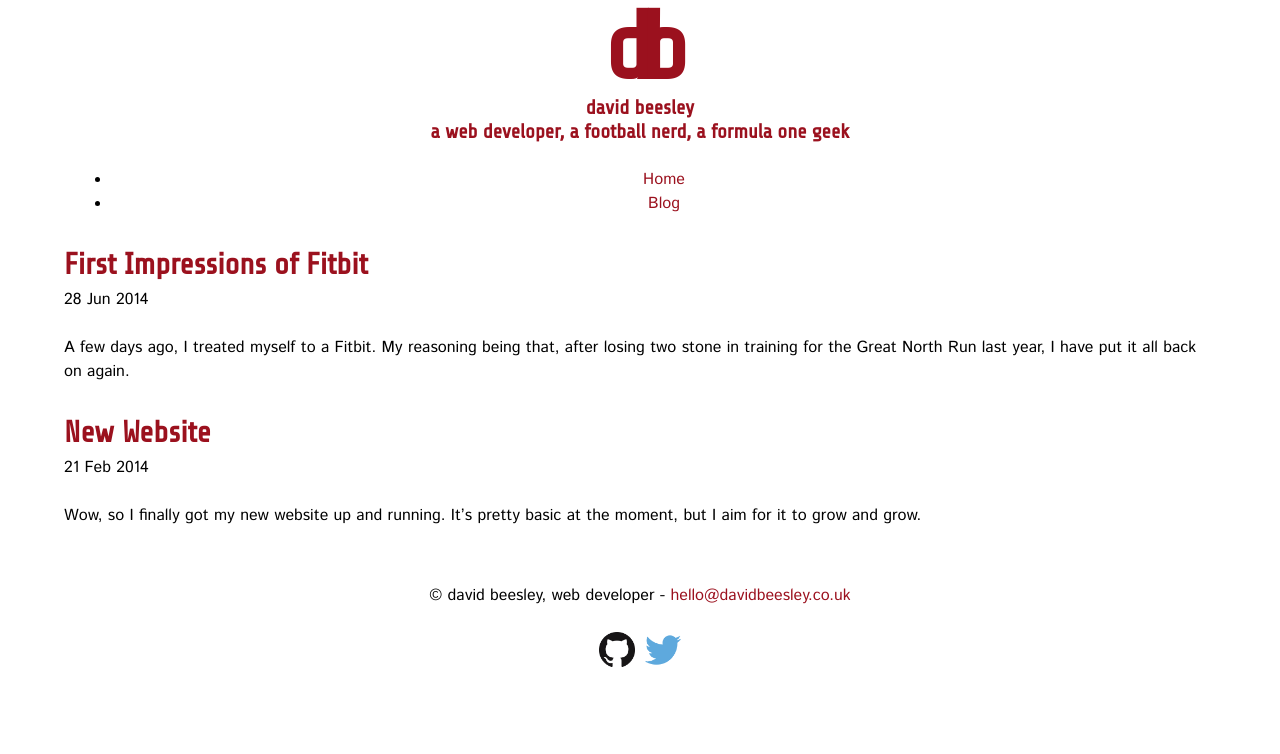
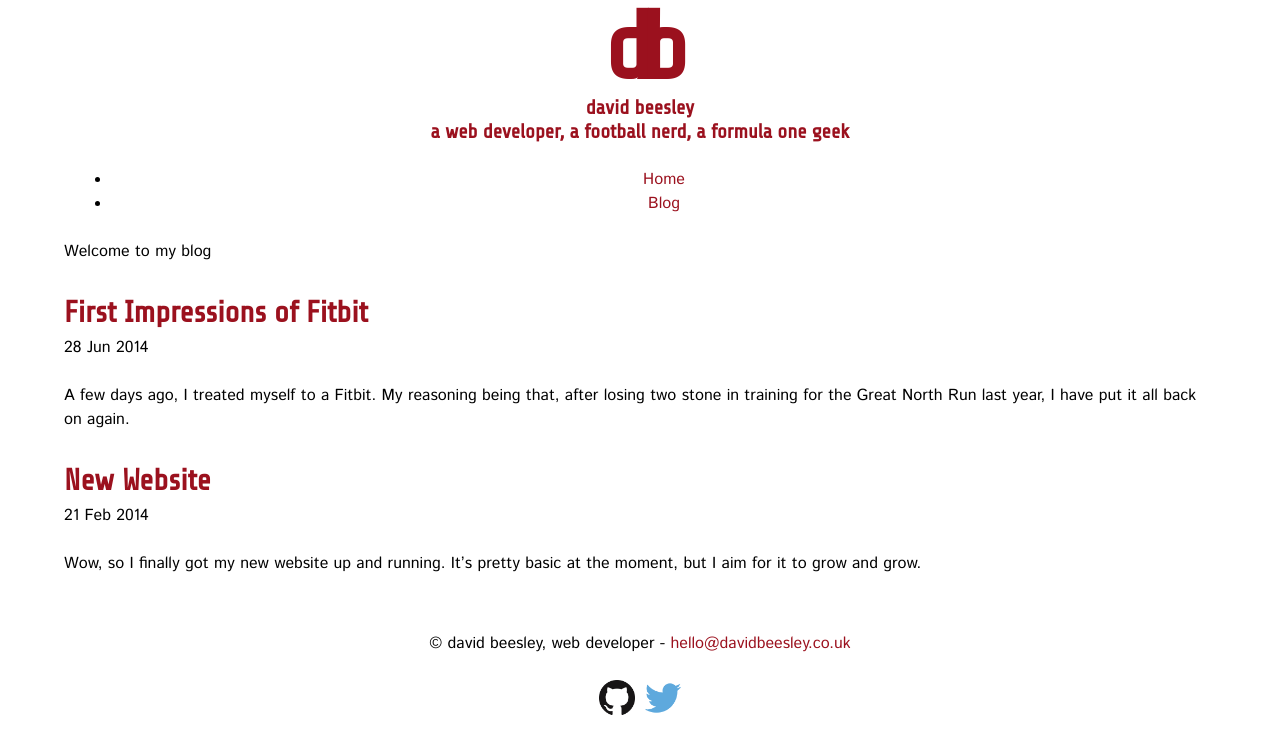
Before and after one commit to davebeesley/davebeesley.github.io, a Jekyll site: the page built from blog/index.md, in a window 1280 px wide. Shown: the top 754 px of the page. Built offline with Jekyll 4.4.1, drawn with Linux system fonts in a browser that asks for light colours; Markdown is read by kramdown in place of the engine named in the settings.

Commit message:
Add content area to blog homepage

```diff
--- a/_layouts/blog.html
+++ b/_layouts/blog.html
@@ -5,6 +5,8 @@
 
         <div class="site">
           {% include header.html %}
+
+        	{{ content }}
 
         	<div id="blog">
 				<ul class="posts">
--- a/blog/index.md
+++ b/blog/index.md
@@ -4,3 +4,4 @@ title: Blog - David Beesley, Web Developer
 description: Hi, I'm David Beesley, a Web Developer based in Cheltenham. I shall be posting reviews, thoughts and tutorials here
 author: David Beesley
 ---
+Welcome to my blog
```
